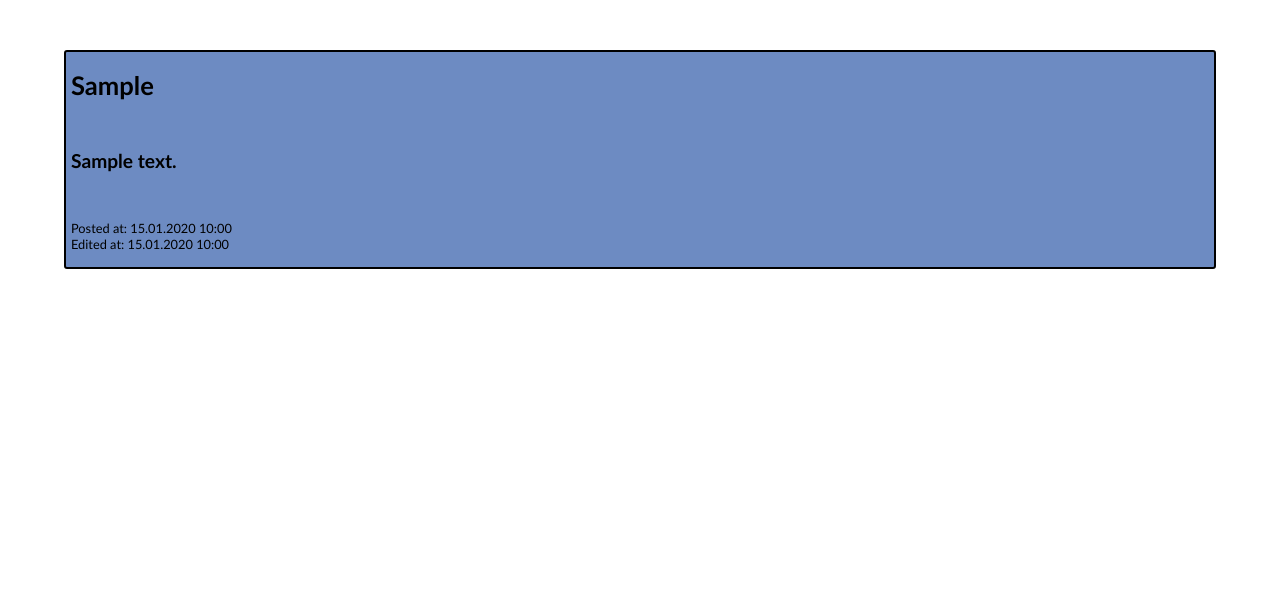
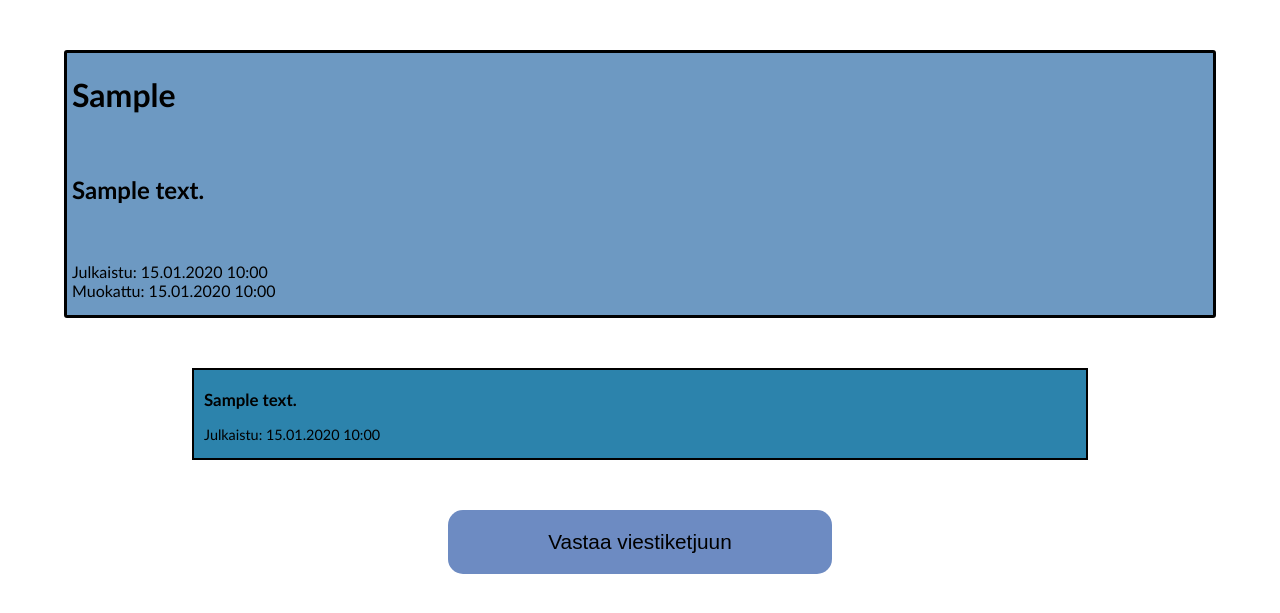
Before and after one commit to sonicsasha/Foorum.io, a Flask app: template templates/thread.html in a window 1280 px wide. Shown: the part 80-693 px from the top of the page. Run offline with Flask 2, Linux system fonts and the light colour scheme; the template is opened without the code that fills it: most values are stand-ins (such as "Sample title", 1, 10 or a date in 2020).

Commit message:
ADD replying to threads
Added the ability to reply to threads. Editing and deleting is still work in progress. Also fixed users being able to see threads that they weren't supposed to.

```diff
--- a/app.py
+++ b/app.py
@@ -55,7 +55,7 @@ def parseTopicForm(has_name_changed):
 
     return messages
 
-def checkThreadPerm(id):
+def checkThreadEditPerm(id):
     if notLoggedIn():
         return redirect("/")
 
@@ -66,6 +66,22 @@ def checkThreadPerm(id):
 
     elif thread["poster_id"]!=getUserId() and getAuthLevel()==0:
         return ("You don't have permission to perform this action.")
+
+def checkTopicPerm(thread_id):
+    try:
+        sql="SELECT topics.id FROM topics LEFT JOIN threads ON threads.topic_id=topics.id WHERE threads.id=:id"
+        topic_id=db.session.execute(sql, {"id":thread_id}).fetchone()[0]
+    except:
+        return "Viestiketjua ei löytynyt"
+
+    is_hidden = db.session.execute("SELECT is_hidden FROM topics WHERE id=:id", {"id":topic_id}).fetchone()
+    if not is_hidden: #Check if the topic even exists.
+        return("Aihetta ei löytynyt. Yritä uudelleen!")
+
+    if is_hidden[0]==True and getAuthLevel()==0:
+        has_access=db.session.execute("SELECT topic_id FROM topicsAccess WHERE topic_id=:id AND user_id=:user_id", {"id":topic_id, "user_id":getUserId()}).fetchone()
+        if not has_access: #If the topic is private, then check that the user has access to the topic.
+            return ("Sinulla ei ole pääsyä tähän aiheeseen. Mene pois! >:(")
 
 
 @app.route("/")
@@ -361,32 +377,37 @@ def showThread(id):
     if notLoggedIn():
         return redirect("/")
 
-    sql="SELECT is_hidden FROM topics LEFT JOIN threads ON topics.id=threads.topic_id WHERE threads.id=:id" #Check if the user can see the topic under which the thread is placed
-    if db.session.execute(sql, {"id":id}).fetchone()[0]==False and getAuthLevel()==0:
-        sql="SELECT COUNT(*) FROM topicsAccess TA LEFT JOIN threads Th ON Th.topic_id=TA.topic_id WHERE TA.user_id=:user_id"
-        if db.session.execute(sql, {"user_id":getUserId()}).fetchone()==0:
-            return ("You don't have the rights to see this thread. Go away! >:(")
+    check=checkTopicPerm(id)
+
+    if check!=None:
+        return check
 
     sql="SELECT Th.id, Th.thread_header, Th.thread_desc, Top.topic_name, Th.sent_at, Th.edited_at, U.username, U.auth_level FROM threads Th LEFT JOIN topics Top ON Th.topic_id=Top.id LEFT JOIN users U ON U.id=Th.poster_id WHERE Th.id=:id"
     thread_info=db.session.execute(sql, {"id":id}).fetchone()
     if not thread_info:
         return ("Thread not found :(")
 
-    return render_template("thread.html", thread_info=thread_info, logged_user=session["username"], user_auth_level=getAuthLevel())
+    sql="SELECT U.username, U.auth_level, R.id, R.message, R.sent_at, R.edited_at FROM replies R LEFT JOIN users U ON U.id=R.poster_id WHERE thread_id=:thread_id"
+    replies=db.session.execute(sql, {"thread_id":id})
+
+    return render_template("thread.html", thread_info=thread_info, logged_user=session["username"], user_auth_level=getAuthLevel(), replies=replies)
 
 @app.route("/thread/<int:id>/delete", methods=["GET"])
 def confirmDeleteThread(id):
     if notLoggedIn():
         redirect("/")
 
+    sql="SELECT topics.id FROM topics LEFT JOIN threads ON threads.topic_id=topics.id WHERE threads.id=:id"
+    topic_id=db.session.execute(sql, {"id":id}).fetchone()[0]
+
+    check=checkTopicPerm(topic_id)
+
+    if check!=None:
+        return check
+
     sql="SELECT id, poster_id, thread_header FROM threads WHERE id=:id"
     thread=db.session.execute(sql, {"id":id}).fetchone()
 
-    if not thread: #If thread isn't found
-        return ("Thread not found!")
-
-    elif thread["poster_id"]!=getUserId() and getAuthLevel()==0:
-        return ("You don't have permission to perform this action.")
 
     return render_template("delete_thread.html", thread=thread)
 
@@ -395,14 +416,16 @@ def deleteThread(id):
     if notLoggedIn():
         return redirect("/")
 
-    sql="SELECT id, poster_id, topic_id FROM threads WHERE id=:id"
+    sql="SELECT topics.id FROM topics LEFT JOIN threads ON threads.topic_id=topics.id WHERE threads.id=:id"
+    topic_id=db.session.execute(sql, {"id":id}).fetchone()[0]
+
+    check=checkTopicPerm(topic_id)
+
+    if check!=None:
+        return check
+
+    sql="SELECT id, poster_id, thread_header FROM threads WHERE id=:id"
     thread=db.session.execute(sql, {"id":id}).fetchone()
-
-    if not thread: #If thread isn't found
-        return ("Thread not found!")
-
-    elif thread["poster_id"]!=getUserId() and getAuthLevel()==0:
-        return ("You don't have permission to perform this action.")
 
     #TODO: delete all replies in the thread
 
@@ -414,7 +437,7 @@ def deleteThread(id):
 
 @app.route("/thread/<int:id>/edit", methods=["GET"])
 def editThreadForm(id):
-    check=checkThreadPerm(id)
+    check=checkThreadEditPerm(id)
 
     if check!=None:
         return check
@@ -431,7 +454,7 @@ def editThreadForm(id):
 
 @app.route("/thread/<int:id>/edit", methods=["POST"])
 def editThread(id):
-    check=checkThreadPerm(id)
+    check=checkThreadEditPerm(id)
 
     if check!=None:
         return check
@@ -456,3 +479,48 @@ def editThread(id):
     db.session.commit()
 
     return redirect(f"/thread/{id}")
+
+@app.route("/thread/<int:id>/new", methods=["GET"])
+def newReplyForm(id):
+    if notLoggedIn():
+        return ("/")
+
+
+    check=checkTopicPerm(id)
+
+    if check!=None:
+        return check
+
+    #Get the name of the thread where the reply is being posted.
+    thread=db.session.execute("SELECT thread_header FROM threads WHERE id=:id", {"id":id}).fetchone()[0]
+
+    return render_template("reply_editor.html", thread=thread, title="Vastaa viestiketjuun", submit="Vastaa")
+
+@app.route("/thread/<int:id>/new", methods=["POST"])
+def newReply(id):
+    if notLoggedIn():
+        return redirect("/")
+
+    #Get the topic id and check if the user even has access to that topic.
+    sql="SELECT topics.id FROM topics LEFT JOIN threads ON thread.topic_id=topics.id LEFT JOIN replies ON replies.thread_id=thread.id WHERE thread.id=:id"
+    topic_id=db.session.execute(sql, {"id":id}).fetchone()[0]
+
+    check=checkTopicPerm(topic_id)
+
+    if check!=None:
+        return check
+
+    thread=db.session.execute("SELECT thread_header FROM threads WHERE id=:id", {"id":id}).fetchone()[0]
+
+    if request.form["reply"].strip()=="":
+        return render_template("reply_editor.html",
+        thread=thread,
+        title="Vastaa viestiketjuun",
+        submit="Vastaa",
+        messages=["Ole hyvä, ja anna vastaus!"])
+
+    sql="INSERT INTO replies (poster_id, thread_id, message, sent_at) VALUES (:user_id, :thread_id, :message, NOW())"
+    db.session.execute(sql, {"user_id":getUserId(), "thread_id":id, "message":request.form["reply"]})
+    db.session.commit()
+
+    return redirect(f"/thread/{id}")
--- a/schema.sql
+++ b/schema.sql
@@ -5,9 +5,10 @@ CREATE TABLE users (
     auth_level INTEGER
 );
 
-CREATE TABLE messages (
+CREATE TABLE replies (
     id SERIAL PRIMARY KEY,
     poster_id INTEGER REFERENCES users,
+    thread_id INTEGER REFERENCES threads,
     message TEXT,
     sent_at TIMESTAMP,
     edited_at TIMESTAMP
--- a/static/styles/site.css
+++ b/static/styles/site.css
@@ -87,15 +87,29 @@
     width: auto;
     margin-top:  50px;
     margin-bottom: 50px;
-    background-color: #6d8bc2;
+    background-color: #6d99c2;
     border-radius: 3px;
     border-style: solid;
-    border-width: 2px;
-    font-size: 0.8em;
+    border-width: 3px;
+    font-size: 1em;
     padding-left: 5px;
     padding-top: 1px;
     padding-bottom: 15px;
 }
+
+.reply {
+    margin-left: 15vw;
+    margin-right: 15vw;
+    background-color: #2c83ac;
+    width: auto;
+    padding-top: 2px;
+    padding-bottom: 15px;
+    padding-left: 10px;
+    border-style: solid;
+    border-width: 2px;
+    font-size: 0.9em;
+}
+
 
 
 .newButton {
@@ -138,7 +152,7 @@
     background-color: #80bedb;
     border-style: hidden;
     border-radius: 2px;
-    width: 5vh;
+    width: auto;
     height: 2vh;
 }
 .editButton:hover{
@@ -178,6 +192,7 @@
 .newButton:hover {
     background-color: #5c899e;
 }
+
 
 form {
     align-items: center;
--- a/templates/thread.html
+++ b/templates/thread.html
@@ -25,17 +25,45 @@
     <h2>{{thread_info.thread_desc}}</h2>
     <br>
     <br>
-    <a>Posted at: {{thread_info.sent_at.strftime("%d.%m.%Y %H:%M")}}</a>
+    <a>Julkaistu: {{thread_info.sent_at.strftime("%d.%m.%Y %H:%M")}}</a>
     <br>
     {% if thread_info.edited_at %}
-    <a>Edited at: {{thread_info.edited_at.strftime("%d.%m.%Y %H:%M")}}</a>
+    <a>Muokattu: {{thread_info.edited_at.strftime("%d.%m.%Y %H:%M")}}</a>
     {% endif %}
 
     {% if thread_info.username==logged_user or user_auth_level >= 1 %}
     <br>
-    <button class="editButton" onclick="window.location='/thread/{{thread_info.id}}/edit'">Edit</button>
-    <button class="deleteButton" onclick="window.location='/thread/{{thread_info.id}}/delete'">Delete</button>
+    <button class="editButton" onclick="window.location='/thread/{{thread_info.id}}/edit'">Muokkaa</button>
+    <button class="deleteButton" onclick="window.location='/thread/{{thread_info.id}}/delete'">Poista</button>
     {% endif %}
 </div>
 
+{% for reply in replies %}
+<div class="reply">
+    {% if reply.auth_level == 2 %}
+    <h3 style=color:orange;>{{reply.username}}</h3>
+    {% endif %}
+
+    {% if reply.auth_level == 1 %}
+    <h3 style=color:yellow;>{{reply.username}}</h3>
+    {% endif %}
+
+    {% if reply.auth_level == 0 %}
+    <h3>{{reply.username}}</h3>
+    {% endif %}
+
+    <h3>{{reply.message}}</h3>
+
+    <a>Julkaistu: {{reply.sent_at.strftime("%d.%m.%Y %H:%M")}}</a>
+
+    {% if reply.username==logged_user or user_auth_level >= 1 %}
+    <br>
+    <button class="editButton" onclick="window.location='/replies/{{reply.id}}/edit'">Muokkaa</button>
+    <button class="deleteButton" onclick="window.location='/replies/{{reply.id}}/delete'">Poista</button>
+    {% endif %}
+</div>
+{% endfor %}
+
+<button class="newThreadButton" onclick="window.location='/thread/{{thread_info.id}}/new'">Vastaa viestiketjuun</button>
+
 {% endblock %}
```
Also changed, not shown: templates/reply_editor.html (added, +25 -0 lines).
